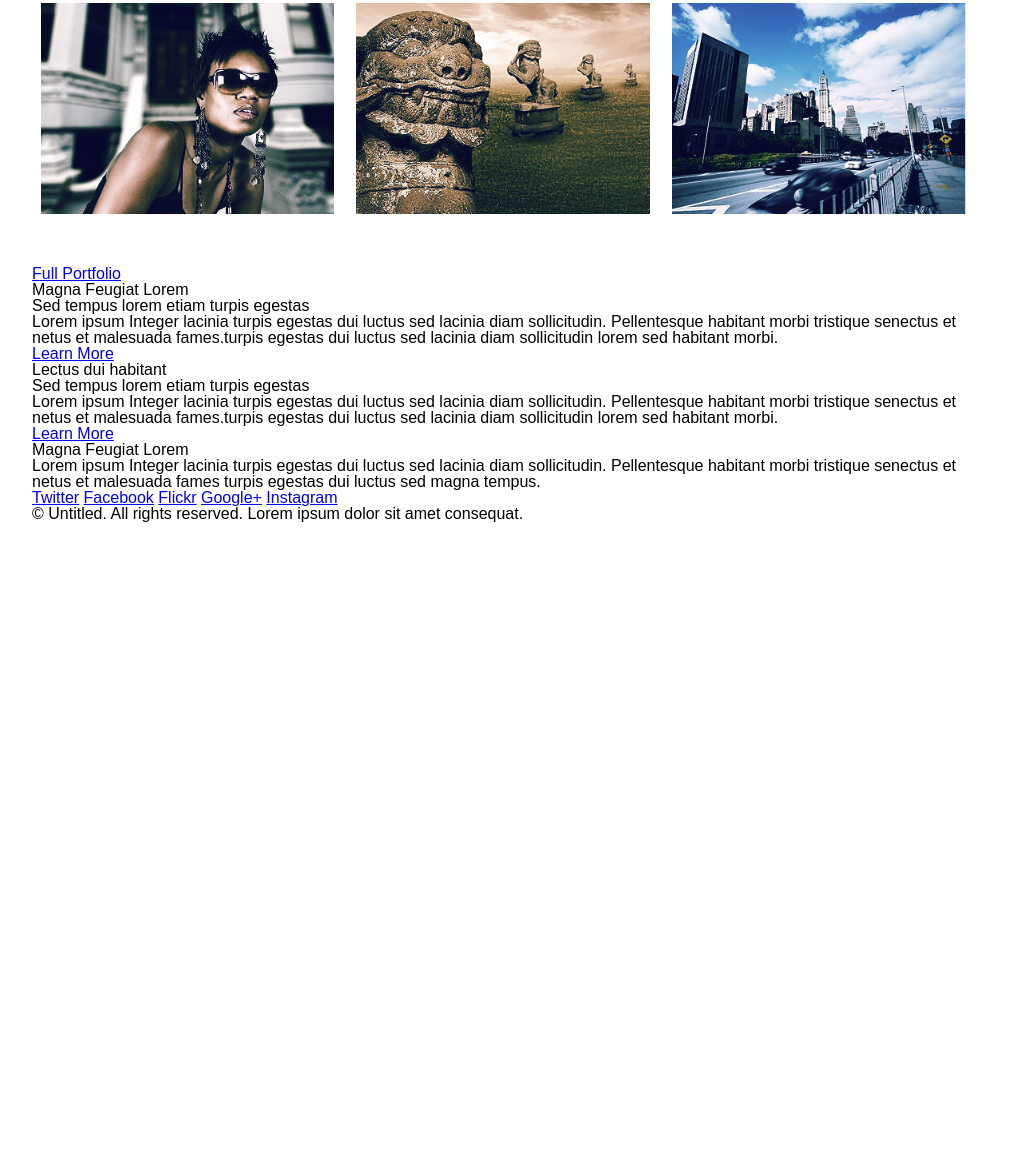
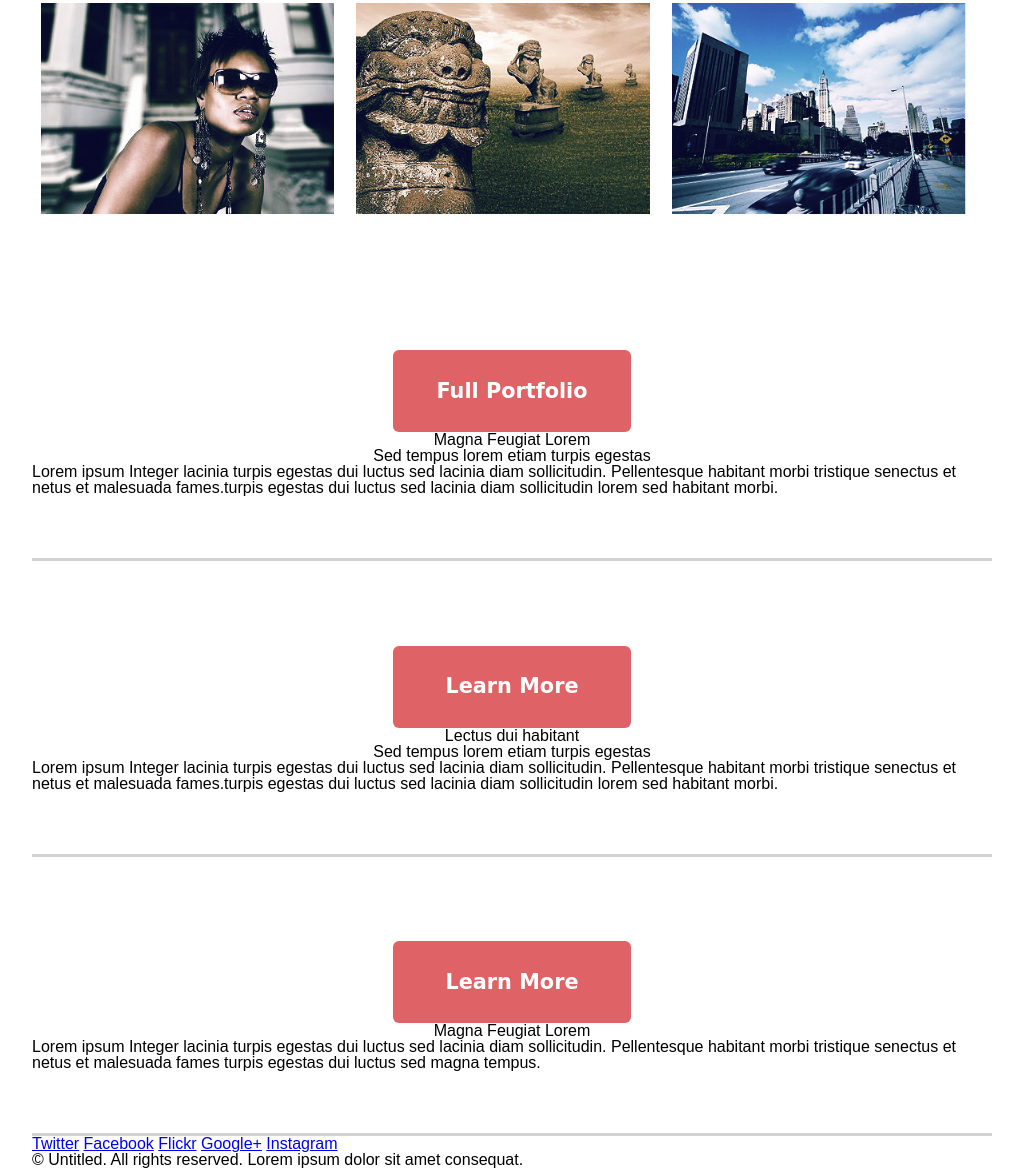
Before and after one commit to RostislavLysak/web_pixel, a plain HTML site: page index.html in a window 1280 px wide. Shown: the part 1605-2773 px from the top of the page, without its empty margins (128-1151 px from the left). Before the commit the page ends 2127 px from the top, so only its background shows below. Drawn offline with nearby package versions, Linux system fonts and the light colour scheme.

Commit message:
articlelist__item and button

```diff
--- a/css/style.css
+++ b/css/style.css
@@ -195,3 +195,26 @@ body {
     margin: 6.06% 0.9% 0;
 }
 /*  */
+
+/* ARTICLELIST */
+.articleList__item {
+    display: flex;
+    flex-direction: column;
+    align-items: center;
+    padding: 84.5px 0 62px;
+    border-bottom: 3px solid #d2d2d2;
+}
+
+.articleList__item .button {
+    width: 24.7%;
+    padding: 30.5px 0;
+    font-family: "DejaVu Sans";
+    font-size: 1.3rem;
+    text-align: center;
+    text-decoration: none;
+    font-weight: bold;
+    background-color: rgb(223, 98, 103);
+    color: #fff;
+    border-radius: 6px;
+}
+/*  */
```
